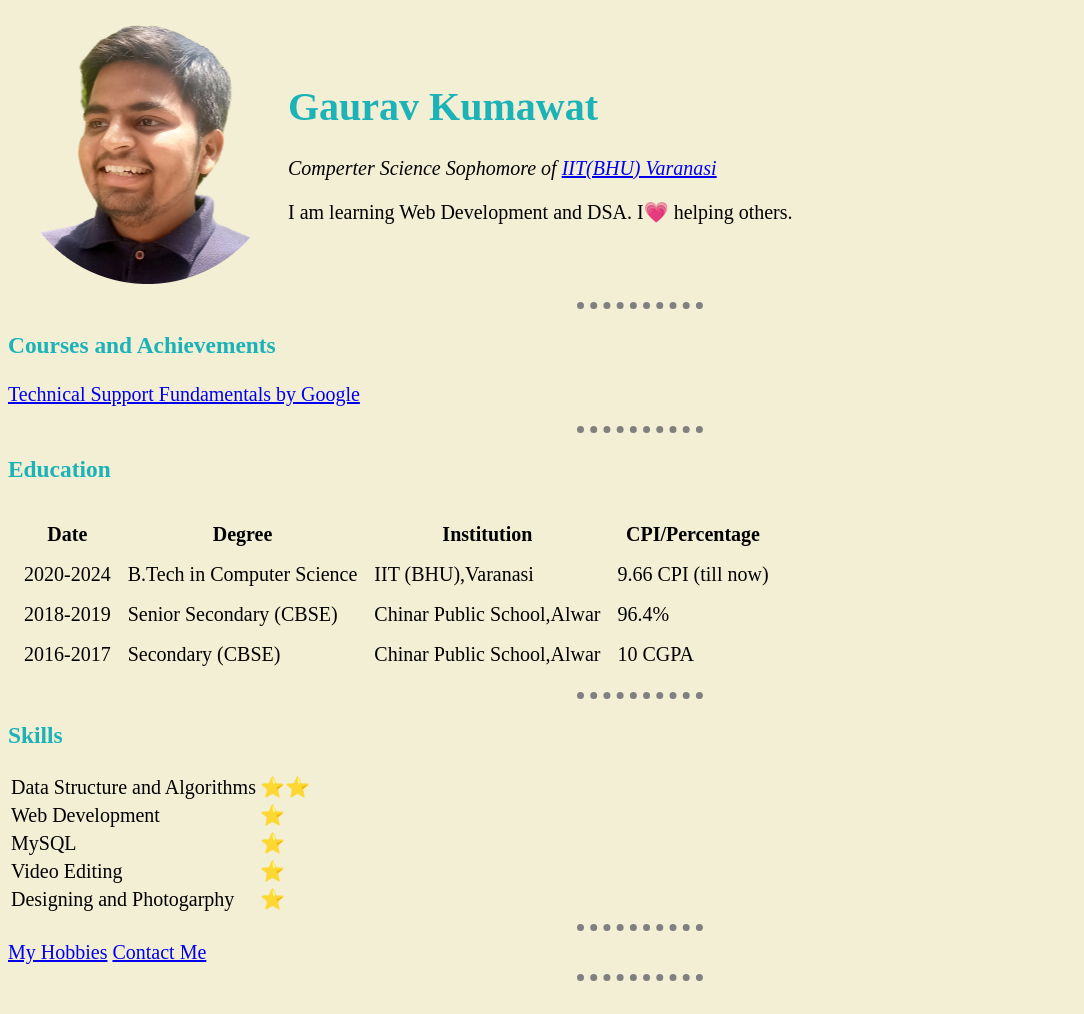
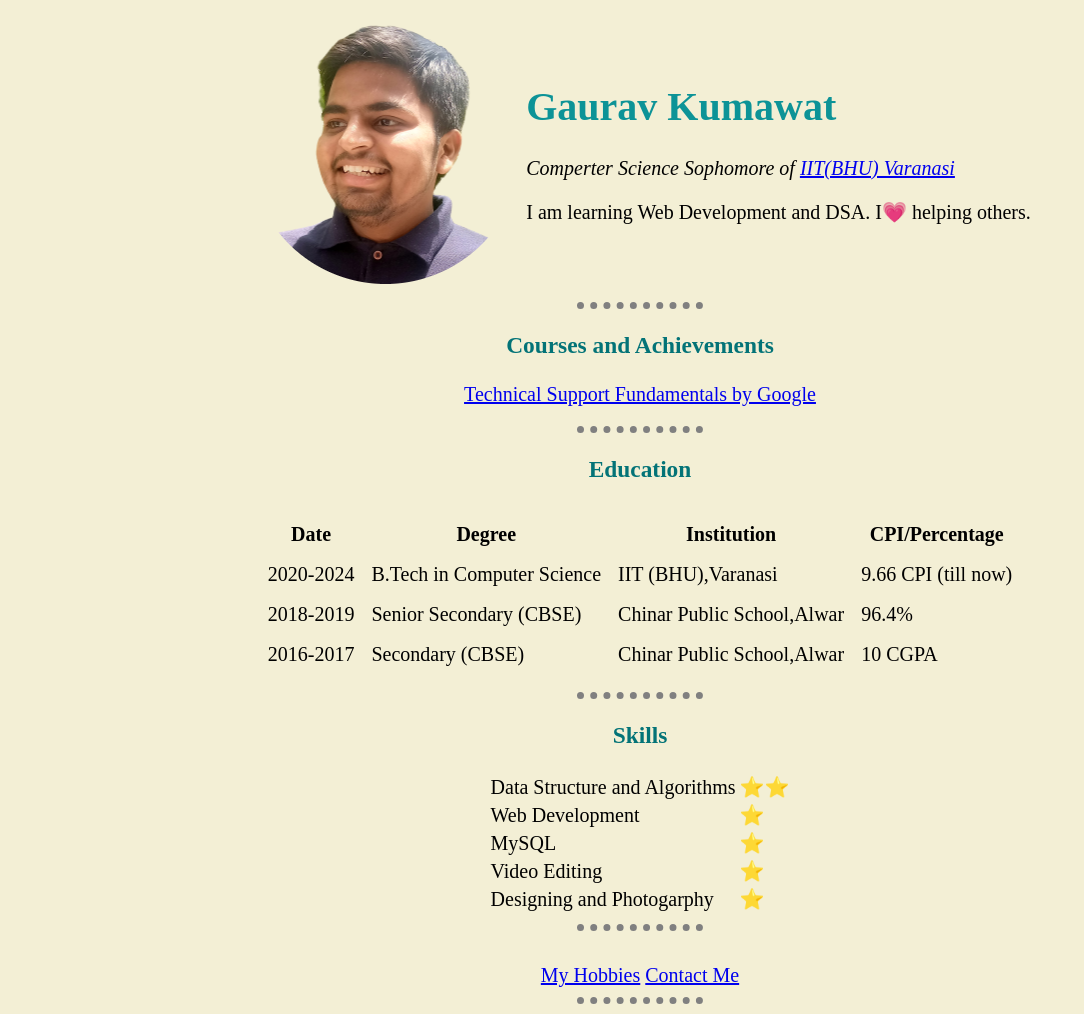
Before and after one commit to GauravKumawat33/CV, a plain HTML site: page index.html in a window 1280 px wide. Shown: the whole page, without its empty margins (0-1084 px from the left). Before the commit the page ends 991 px from the top, so only its background shows below. Drawn offline with Linux system fonts and the light colour scheme.

Commit message:
slight modification in css

```diff
--- a/index.html
+++ b/index.html
@@ -22,7 +22,7 @@
     <p><a href="https://coursera.org/share/362c4010091fcbea8c33f930318c8153">Technical Support Fundamentals by Google</a></p>
     <hr>
     <h3>Education</h3>
-    <table cellspacing=15>
+    <table cellspacing=15 >
       <tr>
         <th>Date</th>
         <th>Degree</th>
@@ -50,7 +50,7 @@
     </table>
     <hr>
     <h3>Skills</h3>
-    <table>
+    <table class="spec">
       <tr>
         <td>Data Structure and Algorithms</td>
         <td>⭐⭐</td>
@@ -73,6 +73,7 @@
       </tr>
     </table>
     <hr>
+    <br>
     <a href="hobbies.html">My Hobbies</a>
     <a href="Contact.html">Contact Me</a>
     <hr>
--- a/style.css
+++ b/style.css
@@ -1,5 +1,5 @@
  h3{
-      color:  #1bb2b8;
+      color:  #037377;
 }
 body{
       font-size: 20px;
@@ -7,7 +7,7 @@ body{
       background-color: #f3efd5;
     }
 h1{
-      color: #1bb2b8;
+      color: #0c9397;
 }
 hr{
       border-style: none;
@@ -17,3 +17,13 @@ hr{
       border-width: 7px;
 
 }
+body{
+      text-align: center;
+}
+table{
+            margin-left: auto;
+            margin-right: auto;
+}
+td {
+      text-align: left;
+    }
```
